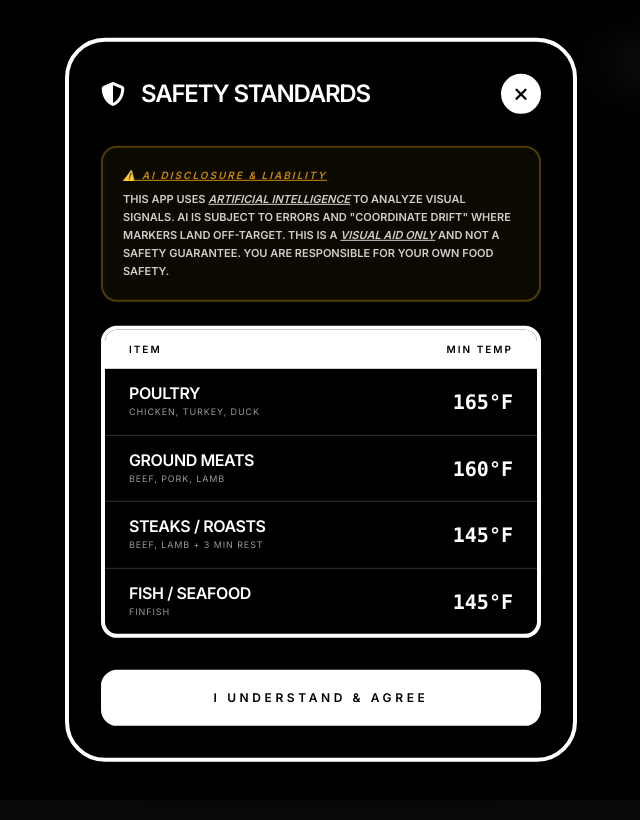
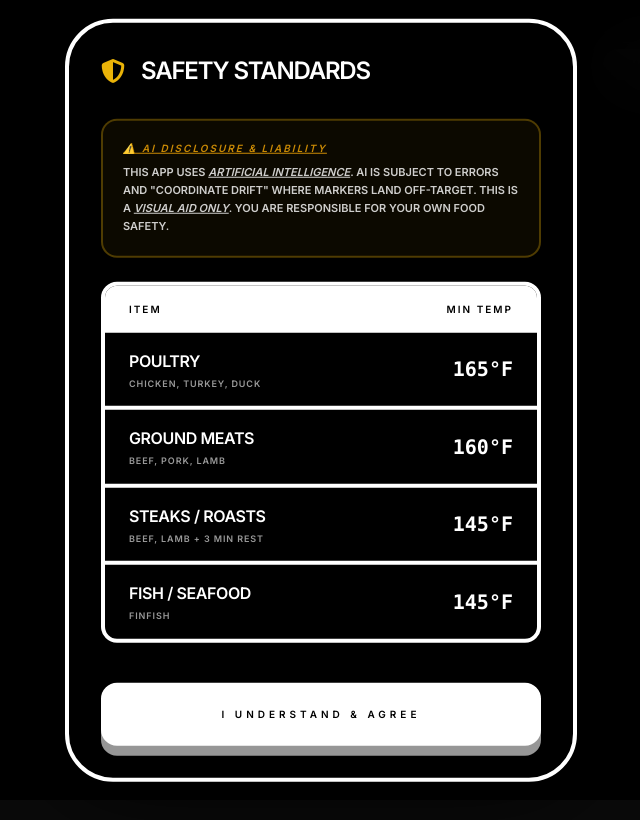
Before and after one commit to printlocalmarketing/Color-Context, a React (Vite) app: page / in a window 1280 px wide. Shown: the whole page, without its empty margins (319-959 px from the left). Built offline with nearby package versions, Linux system fonts and the light colour scheme.

Commit message:
Update SafetyModal.tsx

```diff
--- a/components/SafetyModal.tsx
+++ b/components/SafetyModal.tsx
@@ -3,12 +3,11 @@ import { ThemeMode } from '../types';
 
 interface SafetyModalProps {
   isOpen: boolean;
-  onClose: () => void;
-  onAgree?: () => void; // Added for liability tracking
+  onAgree: () => void;
   theme: ThemeMode;
 }
 
-export const SafetyModal: React.FC<SafetyModalProps> = ({ isOpen, onClose, onAgree, theme }) => {
+export const SafetyModal: React.FC<SafetyModalProps> = ({ isOpen, onAgree, theme }) => {
   const standards = [
     { item: 'Poultry', temp: '165°F', note: 'Chicken, Turkey, Duck' },
     { item: 'Ground Meats', temp: '160°F', note: 'Beef, Pork, Lamb' },
@@ -22,60 +21,44 @@ export const SafetyModal: React.FC<SafetyModalProps> = ({ isOpen, onClose, onAgr
 
   const isDark = currentMode === 'dark';
 
-  const handleAgree = () => {
-    if (onAgree) onAgree();
-    onClose();
-  };
+  if (!isOpen) return null;
 
   return (
     <>
-      <div
-        className={`fixed inset-0 bg-black/90 backdrop-blur-xl z-[60] transition-opacity duration-500 ${isOpen ? 'opacity-100' : 'opacity-0 pointer-events-none'}`}
-        onClick={onClose}
-      />
+      {/* Background - Click to close removed for safety */}
+      <div className="fixed inset-0 bg-black/95 backdrop-blur-2xl z-[100]" />
 
       <div className={`
-        fixed top-1/2 left-1/2 -translate-x-1/2 -translate-y-1/2 w-[95%] max-w-lg z-[70]
-        transition-all duration-500 transform
-        ${isOpen ? 'scale-100 opacity-100' : 'scale-95 opacity-0 pointer-events-none'}
-        p-8 flex flex-col shadow-[0_0_100px_rgba(0,0,0,1)] rounded-[2.5rem]
+        fixed top-1/2 left-1/2 -translate-x-1/2 -translate-y-1/2 w-[92%] max-w-lg z-[110]
+        p-8 flex flex-col shadow-[0_0_100px_rgba(0,0,0,1)] rounded-[3rem]
         border-4 ${isDark ? 'bg-black text-white border-white' : 'bg-white text-black border-black'}
       `}>
-        <div className="flex justify-between items-center mb-8">
-          <div className="flex items-center gap-4">
-            <i className={`fa-solid fa-shield-halved text-2xl ${isDark ? 'text-white' : 'text-black'}`}></i>
-            <h2 className="text-2xl font-black uppercase tracking-tighter">Safety Standards</h2>
-          </div>
-          <button
-            onClick={onClose}
-            className={`w-10 h-10 rounded-full flex items-center justify-center hover:scale-110 transition-all border-2 ${isDark ? 'bg-white text-black border-white' : 'bg-black text-white border-black'}`}
-          >
-            <i className="fa-solid fa-xmark text-lg font-black"></i>
-          </button>
+        <div className="flex items-center gap-4 mb-8">
+          <i className="fa-solid fa-shield-halved text-2xl text-yellow-500"></i>
+          <h2 className="text-2xl font-black uppercase tracking-tighter">Safety Standards</h2>
         </div>
 
-        {/* AI & LIABILITY WARNING - NEW SECTION */}
         <div className={`mb-6 p-5 border-2 rounded-2xl ${isDark ? 'border-yellow-500/30 bg-yellow-500/5' : 'border-yellow-600/30 bg-yellow-50/50'}`}>
           <h3 className="text-[10px] font-black uppercase tracking-[0.2em] mb-2 text-yellow-600 italic underline">⚠️ AI Disclosure & Liability</h3>
           <p className="text-[11px] font-bold leading-relaxed uppercase opacity-80">
-            This app uses <span className="underline italic">Artificial Intelligence</span> to analyze visual signals. AI is subject to errors and "coordinate drift" where markers land off-target. This is a <span className="underline italic">visual aid only</span> and not a safety guarantee. You are responsible for your own food safety.
+            This app uses <span className="underline italic">Artificial Intelligence</span>. AI is subject to errors and "coordinate drift" where markers land off-target. This is a <span className="underline italic">visual aid only</span>. You are responsible for your own food safety.
           </p>
         </div>
 
         <div className={`overflow-hidden rounded-2xl border-4 ${isDark ? 'border-white bg-black' : 'border-black bg-white'}`}>
           <table className="w-full text-left">
             <thead>
-              <tr className={`text-[10px] uppercase tracking-[0.2em] ${isDark ? 'bg-white text-black' : 'bg-black text-white'}`}>
-                <th className="px-6 py-3 font-black">Item</th>
-                <th className="px-6 py-3 font-black text-right">Min Temp</th>
+              <tr className={`text-[10px] font-black uppercase tracking-[0.2em] ${isDark ? 'bg-white text-black' : 'bg-black text-white'}`}>
+                <th className="px-6 py-4">Item</th>
+                <th className="px-6 py-4 text-right">Min Temp</th>
               </tr>
             </thead>
-            <tbody className={`divide-y ${isDark ? 'divide-white/20' : 'divide-black/20'}`}>
+            <tbody className={`divide-y-4 ${isDark ? 'divide-white' : 'divide-black'}`}>
               {standards.map((s, idx) => (
                 <tr key={idx}>
                   <td className="px-6 py-4">
-                    <div className="font-black text-base uppercase tracking-tight leading-none">{s.item}</div>
-                    <div className={`text-[9px] uppercase tracking-widest mt-1 opacity-60`}>{s.note}</div>
+                    <div className="font-black text-base uppercase tracking-tight">{s.item}</div>
+                    <div className="text-[9px] uppercase tracking-widest mt-1 opacity-60 font-bold">{s.note}</div>
                   </td>
                   <td className="px-6 py-4 font-black text-xl font-mono text-right">{s.temp}</td>
                 </tr>
@@ -84,11 +67,10 @@ export const SafetyModal: React.FC<SafetyModalProps> = ({ isOpen, onClose, onAgr
           </table>
         </div>
 
-        {/* MANDATORY ACTION BUTTON */}
         <button
-          onClick={handleAgree}
-          className={`mt-8 py-4 font-black uppercase tracking-[0.3em] text-xs rounded-2xl transition-all active:scale-95 border-4
-            ${isDark ? 'bg-white text-black border-white hover:bg-zinc-200' : 'bg-black text-white border-black hover:bg-zinc-800'}`}
+          onClick={onAgree}
+          className={`mt-10 py-5 font-black uppercase tracking-[0.4em] text-[10px] rounded-2xl transition-all active:scale-95 border-4
+            ${isDark ? 'bg-white text-black border-white hover:bg-zinc-200 shadow-[0_10px_0_rgb(150,150,150)]' : 'bg-black text-white border-black hover:bg-zinc-800 shadow-[0_10px_0_rgb(50,50,50)]'}`}
         >
           I Understand & Agree
         </button>
```
